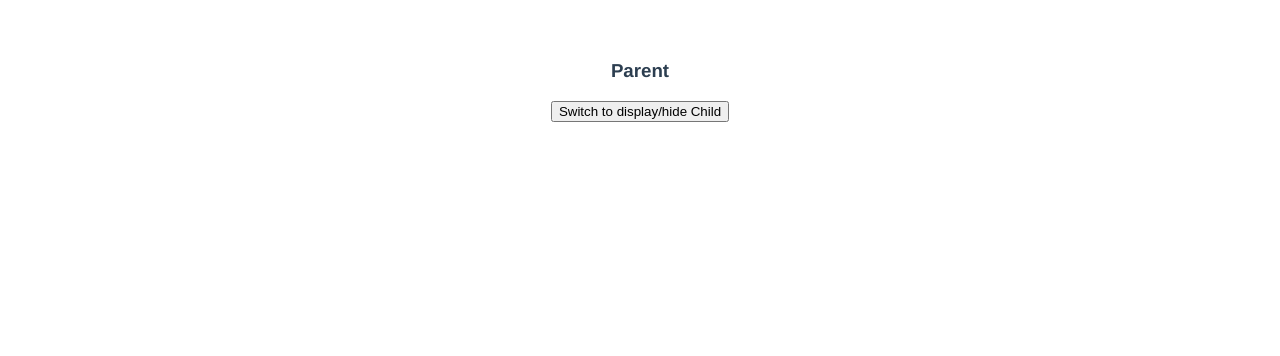
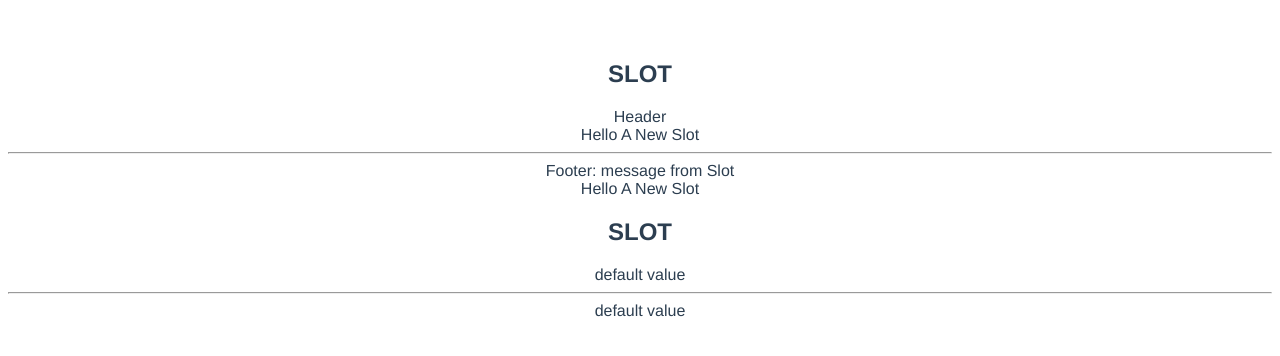
Before and after one commit to Mingke1999/vue2, a Vue app: page / in a window 1280 px wide. Shown: the top 356 px of the page. Built offline with nearby package versions, Linux system fonts and the light colour scheme.

Commit message:
slot learned

```diff
--- a/src/App.vue
+++ b/src/App.vue
@@ -1,18 +1,32 @@
 <template>
   <div id="app">
     <!-- <Service/> -->
-    <Parent/>
+    <!-- <Parent/> -->
+    <Slot>
+      <template v-slot:header>
+        <div>Header</div>
+        <div>Hello A New Slot</div>
+      </template>
+      <template #footer="slotProps">
+        <div>Footer: {{slotProps.message}}</div>
+        <div>Hello A New Slot</div>
+      </template>
+    </Slot>
+    <Slot />
   </div>
 </template>
 
 <script>
 //import Service from './Components/Service.vue';
-import Parent from './Sync/Parent.vue';
+//import Parent from './Sync/Parent.vue';
+import Slot from './Slot/Slot.vue';
+
 export default {
   name: 'App',
   components: {
     //Service
-    Parent
+    //Parent
+    Slot,
 }
 }
 </script>
--- /dev/null
+++ b/src/Slot/Slot.vue
@@ -0,0 +1,22 @@
+<template>
+  <div>
+    <h2>SLOT</h2>
+    <slot name="header">default value</slot>
+    <hr/>
+    <slot name="footer" :message="message">default value</slot>
+  </div>
+</template>
+
+<script>
+export default {
+    data(){
+        return{
+            message:"message from Slot"
+        }
+    }
+}
+</script>
+
+<style>
+
+</style>
```
Also changed, not shown: 1 other file (tests, documents, lock files or other folders).
